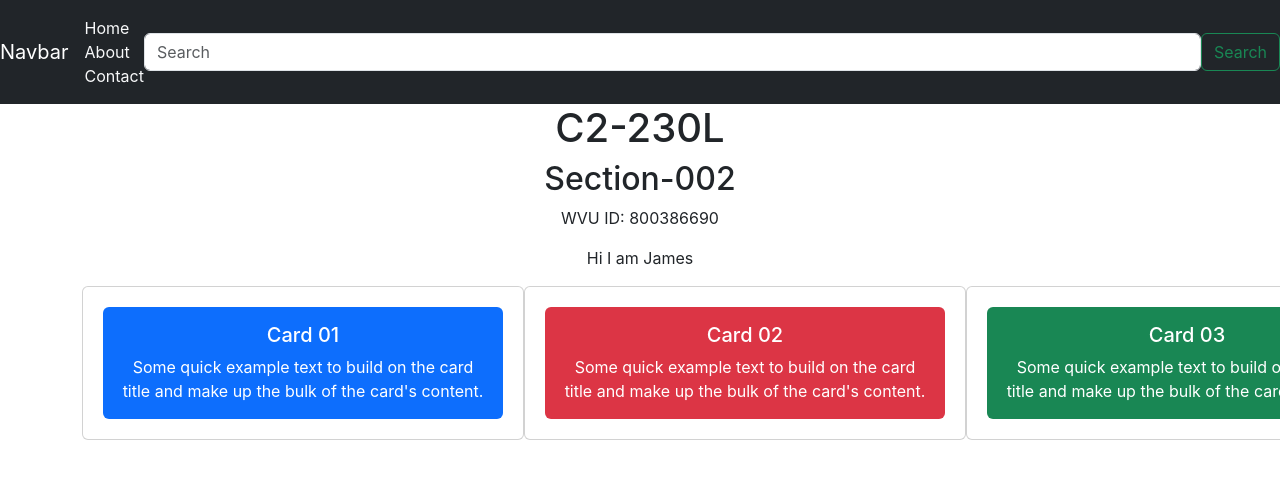
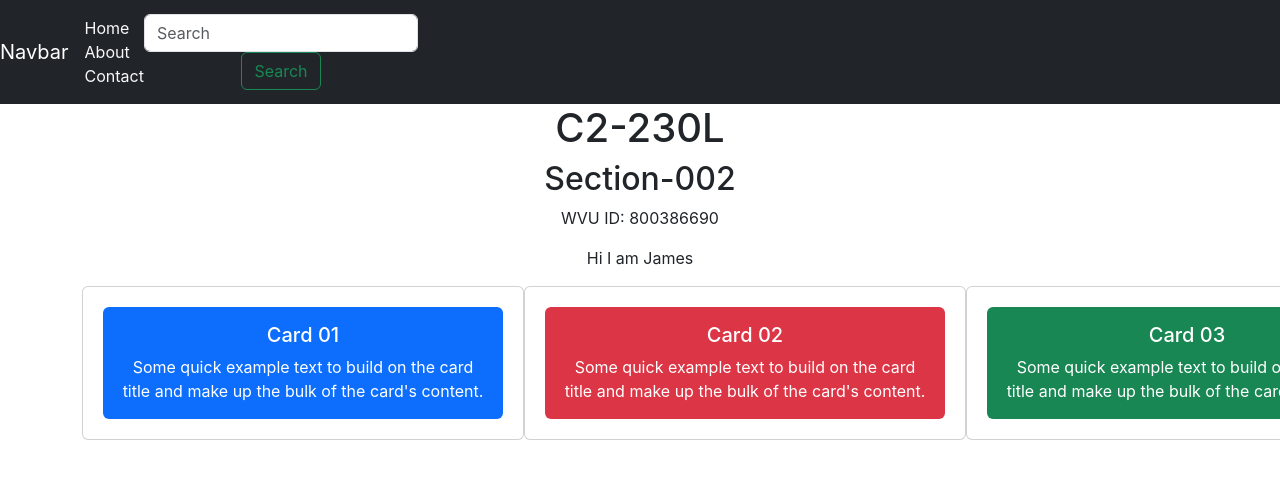
Before and after one commit to Jimbabwe10/Lab, a React (Create React App) app: page / in a window 1280 px wide. Shown: the top 478 px of the page. Built offline with nearby package versions, Linux system fonts and the light colour scheme; the HTML template or start-up script is replaced by a standard one.

Commit message:
Update Navbar.js

```diff
--- a/src/Navbar.js
+++ b/src/Navbar.js
@@ -12,8 +12,10 @@ const CustomNavbar = () => {
                 <Nav href="#">Contact</Nav>
                 </form>
             </Nav>
-                <input class="form-control mr-sm-1" ype="search" placeholder="Search" aria-label="Search"></input>
-                <button class="btn btn-outline-success my-2 my-sm-0" type="submit">Search</button>
+            <form class="form-inline my-2 my-lg-0">
+                <input class="form-control mr-sm-2" type="search" placeholder="Search" aria-label="Search"></input>
+                    <button class="btn btn-outline-success my-2 my-sm-0" type="submit">Search</button>
+            </form>
         </Navbar>
     );
 };
```
